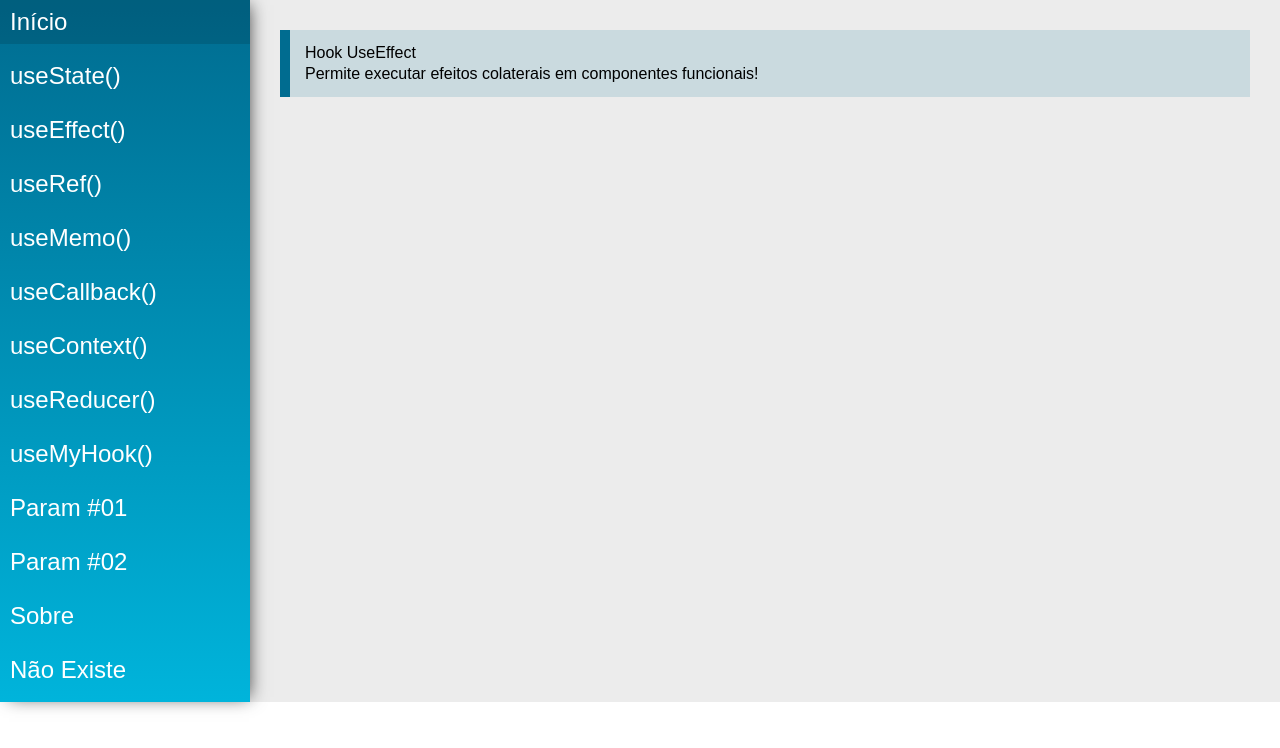
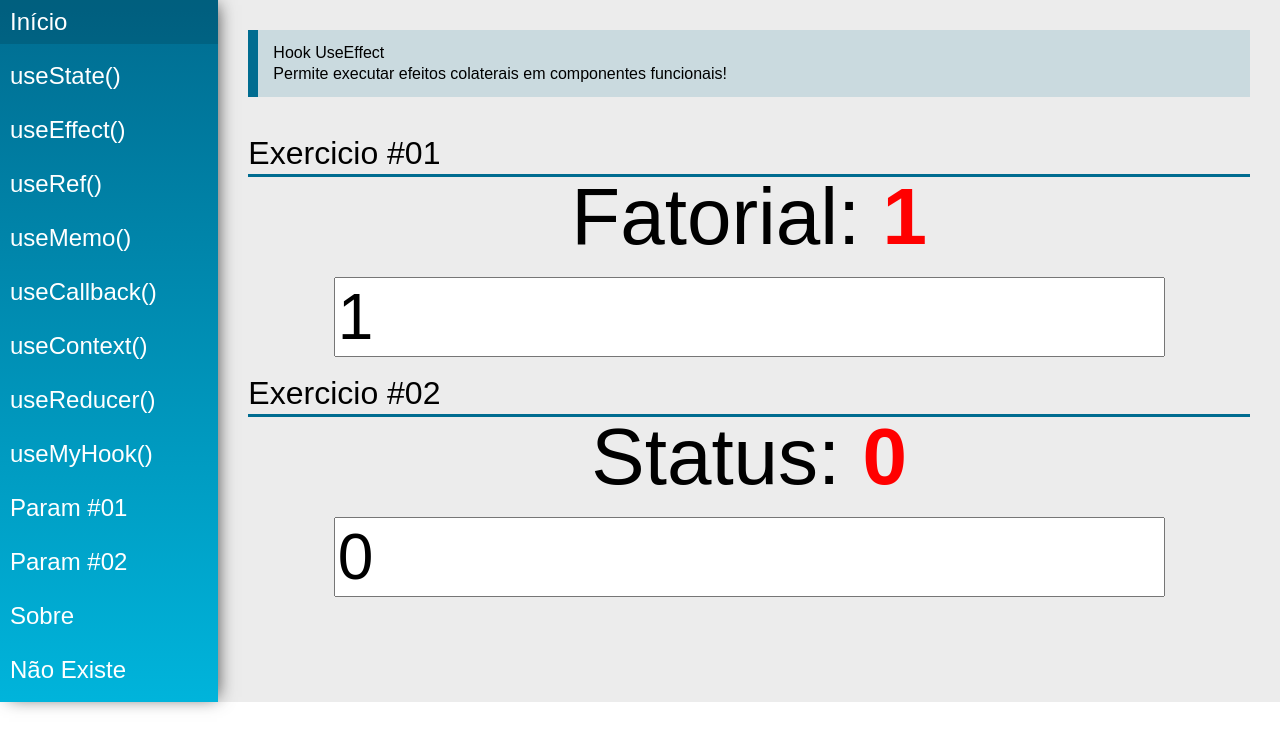
Before and after one commit to EriclisFDS/estudo-react-hooks, a React (Create React App) app: page /useEffect in a window 1280 px wide. Shown: the top 748 px of the page. Built offline with nearby package versions, Linux system fonts and the light colour scheme.

Commit message:
exemplo useEfFect

```diff
--- a/src/views/examples/UseEffect.jsx
+++ b/src/views/examples/UseEffect.jsx
@@ -1,13 +1,81 @@
-import React from 'react'
+import React, { useEffect, useState } from 'react'
 import PageTitle from '../../components/layout/PageTitle'
+import SectionTitle from '../../components/layout/SectionTitle';
+
+function calcFatorial(num) {
+    const n = parseInt(num);
+    if(n < 0) return -1;
+    if(n ===0) return 1;
+    return calcFatorial(n - 1) * n;
+}
+
+function calcParOuImpar(num) {
+    const n = parseInt(num);
+    const result = n % 2;
+    if(n === 0 || num === "" ) return 0;
+    return result === 0 ? "Par" : "Impar";
+}
 
 function UseEffect(props) {
+
+    const [number, setNum] = useState(1);
+    const [fatorial, setFatorial] = useState(1);
+
+    const [number2, setNum2] = useState(0);
+    const [parOuImpar, setParOuImpar] = useState("0");
+
+    useEffect(function() {
+        setFatorial( calcFatorial(number) )
+    }, [number]);
+
+    useEffect(function(){
+        if(fatorial > 1000000){
+            document.title = "Eita!!!"
+        }
+    }, [fatorial]);
+
+    useEffect(function(){
+        setParOuImpar( calcParOuImpar(number2) )
+    }, [number2]);
+
     return (
         <div className="UseEffect">
             <PageTitle
                 title="Hook UseEffect"
                 subtitle="Permite executar efeitos colaterais em componentes funcionais!"
             />
+
+            <SectionTitle title="Exercicio #01" />
+
+            <div className="center">
+                <div>
+                    <span className='text'>Fatorial: </span>
+                    <span className="text red">{fatorial === -1 ? 'Nao existe' : fatorial }</span>
+
+                </div>
+                <input
+                    type="number"
+                    className='input'
+                    value={number}
+                    onChange={ e => setNum( e.target.value ) }
+                />
+            </div>
+
+            <SectionTitle title="Exercicio #02" />
+            <div className="center">
+                <div>
+                    <label htmlFor="parimpar" className="text">Status: </label>
+                    <span id="parimpar" className="text red">{ parOuImpar }</span>
+
+                    <input
+                    type="number"
+                    className='input'
+                    value={number2}
+                    onChange={ e => setNum2( e.target.value ) }
+                />
+                </div>
+            </div>
+
         </div>
     )
 }
```
